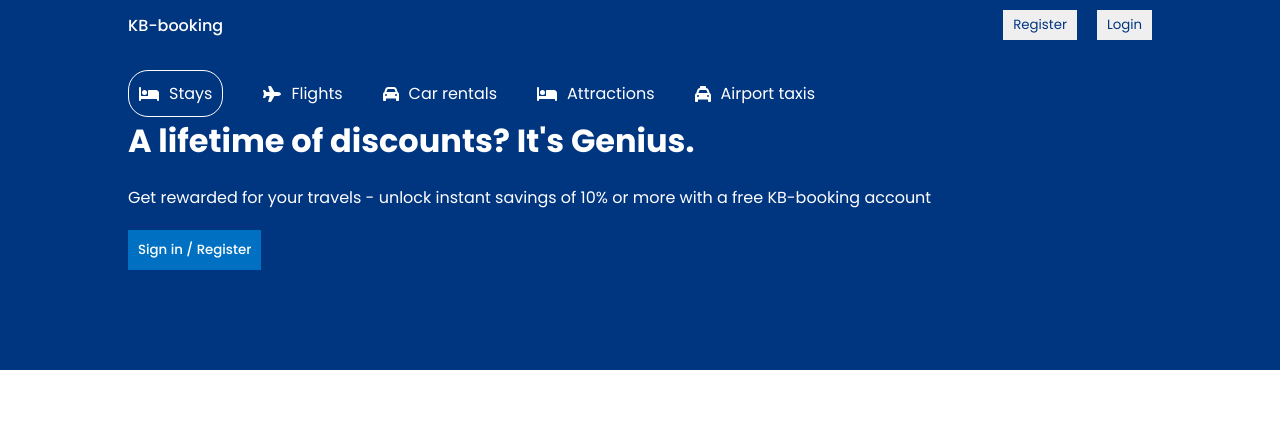
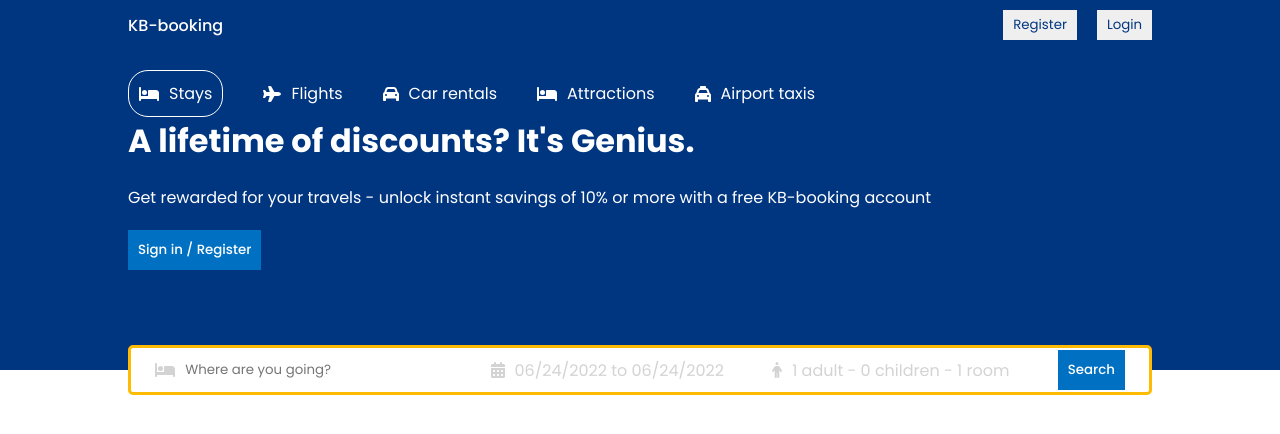
Before and after one commit to Choxy5/booking-app, a React (Create React App) app in the folder client/: page / in a window 1280 px wide. Shown: the top 434 px of the page. Built offline with nearby package versions, Linux system fonts and the light colour scheme.

Commit message:
Advanced Search Bar with a Calendar

```diff
--- a/client/src/components/Header/Index.jsx
+++ b/client/src/components/Header/Index.jsx
@@ -1,17 +1,52 @@
-import React from 'react';
+import React, { useState } from 'react';
 import './style.css';
 import {
   faBed,
+  faCalendarDays,
   faCar,
+  faPerson,
   faPlane,
   faTaxi,
 } from '@fortawesome/free-solid-svg-icons';
 import { FontAwesomeIcon } from '@fortawesome/react-fontawesome';
 
-function Header() {
+import { DateRange } from 'react-date-range';
+import 'react-date-range/dist/styles.css';
+import 'react-date-range/dist/theme/default.css';
+import { format } from 'date-fns';
+
+function Header({ type }) {
+  const [openDate, setOpenDate] = useState(false);
+  const [date, setDate] = useState([
+    {
+      startDate: new Date(),
+      endDate: new Date(),
+      key: 'selection',
+    },
+  ]);
+  const [openOptions, setOpenOptions] = useState(false);
+  const [options, setOptions] = useState({
+    adult: 1,
+    children: 0,
+    room: 1,
+  });
+
+  const handleOption = (name, operation) => {
+    setOptions((prev) => {
+      return {
+        ...prev,
+        [name]: operation === 'i' ? options[name] + 1 : options[name] - 1,
+      };
+    });
+  };
+
   return (
     <div className="header">
-      <div className="headerContainer">
+      <div
+        className={
+          type === 'list' ? 'headerContainer listMode' : 'headerContainer'
+        }
+      >
         <div className="headerList">
           <div className="headerListItem active">
             <FontAwesomeIcon icon={faBed} />
@@ -34,12 +69,126 @@
             <span>Airport taxis</span>
           </div>
         </div>
-        <h1 className="headerTitle">A lifetime of discounts? It's Genius.</h1>
-        <p className="headerDesc">
-          Get rewarded for your travels - unlock instant savings of 10% or more
-          with a free KB-booking account
-        </p>
-        <button className="headerBtn">Sign in / Register</button>
+        {type !== 'list' && (
+          <>
+            <h1 className="headerTitle">
+              A lifetime of discounts? It's Genius.
+            </h1>
+            <p className="headerDesc">
+              Get rewarded for your travels - unlock instant savings of 10% or
+              more with a free KB-booking account
+            </p>
+            <button className="headerBtn">Sign in / Register</button>
+            <div className="headerSearch">
+              <div className="headerSearchItem">
+                <FontAwesomeIcon icon={faBed} className="headerIcon" />
+                <input
+                  type="text"
+                  placeholder="Where are you going?"
+                  className="headerSearchInput"
+                />
+              </div>
+              <div className="headerSearchItem">
+                <FontAwesomeIcon icon={faCalendarDays} className="headerIcon" />
+                <span
+                  onClick={() => setOpenDate(!openDate)}
+                  className="headerSearchText"
+                >{`${format(date[0].startDate, 'MM/dd/yyyy')} to ${format(
+                  date[0].endDate,
+                  'MM/dd/yyyy'
+                )}`}</span>
+                {openDate && (
+                  <DateRange
+                    editableDateInputs={true}
+                    onChange={(item) => setDate([item.selection])}
+                    moveRangeOnFirstSelection={false}
+                    ranges={date}
+                    className="date"
+                  />
+                )}
+              </div>
+              <div className="headerSearchItem">
+                <FontAwesomeIcon icon={faPerson} className="headerIcon" />
+                <span
+                  onClick={() => setOpenOptions(!openOptions)}
+                  className="headerSearchText"
+                >{`${options.adult} adult - ${options.children} children - ${options.room} room`}</span>
+                {openOptions && (
+                  <div className="options">
+                    <div className="optionItem">
+                      <span className="optionText">Adult</span>
+                      <div className="optionCounter">
+                        <button
+                          disabled={options.adult <= 1}
+                          className="optionCounterButton"
+                          onClick={() => handleOption('adult', 'd')}
+                        >
+                          -
+                        </button>
+                        <span className="optionCounterNumber">
+                          {options.adult}
+                        </span>
+                        <button
+                          className="optionCounterButton"
+                          onClick={() => handleOption('adult', 'i')}
+                        >
+                          +
+                        </button>
+                      </div>
+                    </div>
+
+                    <div className="optionItem">
+                      <span className="optionText">Children</span>
+                      <div className="optionCounter">
+                        <button
+                          disabled={options.children <= 0}
+                          className="optionCounterButton"
+                          onClick={() => handleOption('children', 'd')}
+                        >
+                          -
+                        </button>
+                        <span className="optionCounterNumber">
+                          {options.children}
+                        </span>
+                        <button
+                          className="optionCounterButton"
+                          onClick={() => handleOption('children', 'i')}
+                        >
+                          +
+                        </button>
+                      </div>
+                    </div>
+
+                    <div className="optionItem">
+                      <span className="optionText">Room</span>
+                      <div className="optionCounter">
+                        <button
+                          disabled={options.room <= 1}
+                          className="optionCounterButton"
+                          onClick={() => handleOption('room', 'd')}
+                        >
+                          -
+                        </button>
+                        <span className="optionCounterNumber">
+                          {options.room}
+                        </span>
+                        <button
+                          className="optionCounterButton"
+                          onClick={() => handleOption('room', 'i')}
+                        >
+                          +
+                        </button>
+                      </div>
+                    </div>
+                  </div>
+                )}
+              </div>
+              <div className="headerSearchItem">
+                <button className="headerBtn">Search</button>
+              </div>
+            </div>{' '}
+          </>
+        )}
       </div>
     </div>
   );
--- a/client/src/components/Header/style.css
+++ b/client/src/components/Header/style.css
@@ -2,6 +2,7 @@
   background-color: #003580;
   color: #fff;
   display: flex;
+  position: relative;
   justify-content: center;
 }
 
@@ -9,6 +10,10 @@
   width: 100%;
   max-width: 1024px;
   margin: 20px 0 100px 0;
+}
+
+.headerContainer.listMode {
+  margin: 20px 0 50px 0;
 }
 
 .headerList {
@@ -41,3 +46,81 @@
   padding: 10px;
   cursor: pointer;
 }
+
+.headerSearch {
+  height: 50px;
+  background-color: #fff;
+  border: 3px solid #febb02;
+  display: flex;
+  align-items: center;
+  justify-content: space-around;
+  padding: 10px 0;
+  border-radius: 5px;
+  position: absolute;
+  bottom: -25px;
+  width: 100%;
+  max-width: 1024px;
+}
+
+.headerIcon {
+  color: lightgray;
+}
+
+.headerSearchItem {
+  display: flex;
+  align-items: center;
+  gap: 10px;
+}
+
+.headerSearchInput {
+  border: none;
+  outline: none;
+}
+
+.headerSearchText {
+  color: lightgray;
+  cursor: pointer;
+}
+
+.date {
+  position: absolute;
+  top: 50px;
+}
+
+.options {
+  position: absolute;
+  top: 50px;
+  background-color: #fff;
+  color: gray;
+  border-radius: 5px;
+  -webkit-box-shadow: 0px 0px 10px -5px rgba(0, 0, 0, 0.4);
+  box-shadow: 0px 0px 10px -5px rgba(0, 0, 0, 0.4);
+}
+
+.optionItem {
+  width: 200px;
+  display: flex;
+  justify-content: space-between;
+  margin: 10px;
+}
+
+.optionCounter {
+  display: flex;
+  align-items: center;
+  gap: 10px;
+  font-size: 12px;
+  color: #000;
+}
+
+.optionCounterButton {
+  width: 30px;
+  height: 30px;
+  border: 1px solid #0071c2;
+  color: #0071c2;
+  cursor: pointer;
+  background-color: #fff;
+}
+
+.optionCounterButton:disabled {
+  cursor: not-allowed;
+}
--- a/client/src/pages/List/Index.jsx
+++ b/client/src/pages/List/Index.jsx
@@ -1,7 +1,14 @@
 import React from 'react';
+import Header from '../../components/Header/Index';
+import Navbar from '../../components/Navbar/Index';
 
 function List() {
-  return <div>List</div>;
+  return (
+    <div>
+      <Navbar />
+      <Header type="list" />
+    </div>
+  );
 }
 
 export default List;
```
